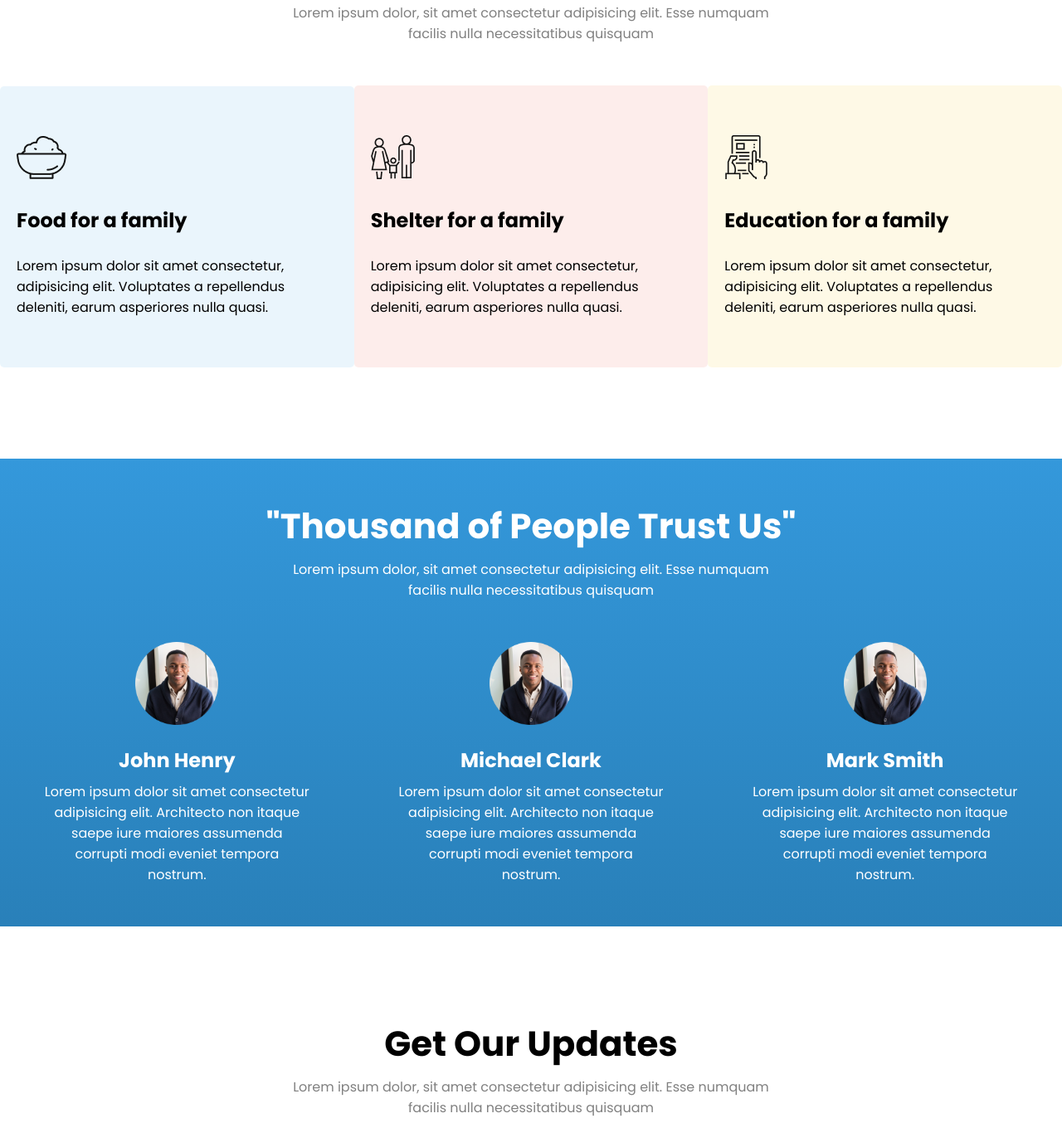
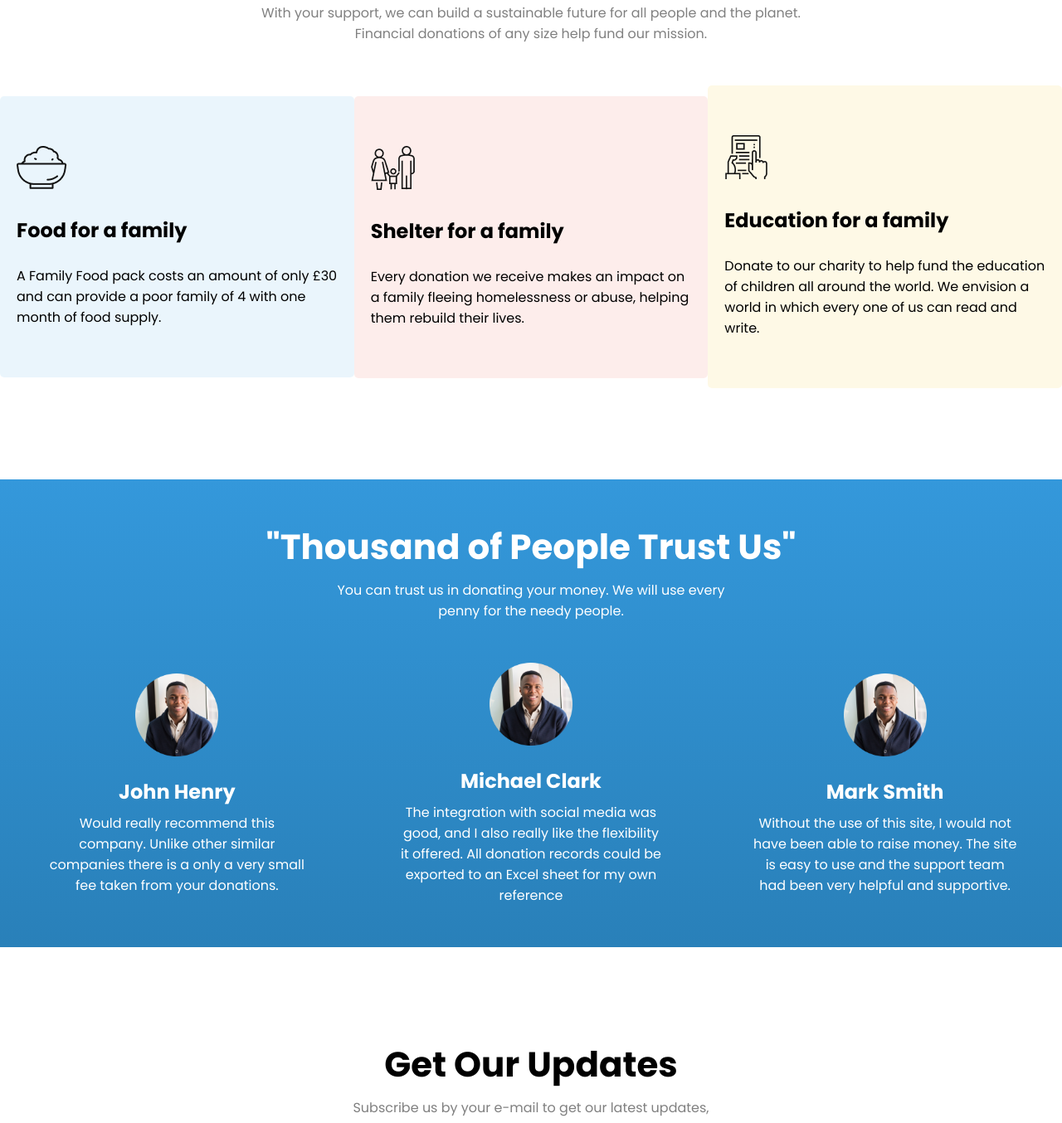
Before and after one commit to sizan-12/personal-website-assignment, a plain HTML site: page index.html in a window 1280 px wide. Shown: the part 1446-2800 px from the top of the page at 83% size. Drawn offline with Linux system fonts and the light colour scheme.

Commit message:
final modify

```diff
--- a/index.html
+++ b/index.html
@@ -21,7 +21,7 @@
     <section>
         <div class="Donate-today-area">
             <h1>Donate Today</h1>
-            <p>Lorem ipsum dolor, sit amet consectetur adipisicing elit. Esse numquam<br> facilis nulla necessitatibus quisquam</p>
+            <p>Help us transform the lives of needy people. Change someone's future.<br> Please donate what you can today </p>
         </div>
         <div class="amount-container">
             <div class="w-20">
@@ -52,53 +52,53 @@
     <section>
         <div class="Our-donate-plan-area">
             <h1>Our Donate Plan</h1>
-            <p>Lorem ipsum dolor, sit amet consectetur adipisicing elit. Esse numquam<br> facilis nulla necessitatibus quisquam</p>
+            <p>With your support, we can build a sustainable future for all people and the planet.<br> Financial donations of any size help fund our mission.</p>
         </div>
         <div class="our-donate-plan-container">
             <div class="w-30 light-blue-color">
                 <img src="donate-today-main/icons/food.png" alt="food">
                 <h2>Food for a family</h2>
-                <p>Lorem ipsum dolor sit amet consectetur, adipisicing elit. Voluptates a repellendus deleniti, earum asperiores nulla quasi.</p>
+                <p>A Family Food pack costs an amount of only £30 and can provide a poor family of 4 with one month of food supply.</p>
             </div>
             <div class="w-30 light-red-color">
                 <img src="donate-today-main/icons/shelter.png" alt="Shelter">
                 <h2>Shelter for a family</h2>
-                <p>Lorem ipsum dolor sit amet consectetur, adipisicing elit. Voluptates a repellendus deleniti, earum asperiores nulla quasi.</p>
+                <p>Every donation we receive makes an impact on a family fleeing homelessness or abuse, helping them rebuild their lives.</p>
             </div>
             <div class="w-30 light-orange-color">
                 <img src="donate-today-main/icons/Frame-1.png" alt="Education">
                 <h2>Education for a family</h2>
-                <p>Lorem ipsum dolor sit amet consectetur, adipisicing elit. Voluptates a repellendus deleniti, earum asperiores nulla quasi.</p>
+                <p>Donate to our charity to help fund the education of children all around the world. We envision a world in which every one of us can read and write.</p>
             </div>
         </div>
     </section>
     <section class="feedback-area">
         <div class="feedback-area-content">
             <h1>"Thousand of People Trust Us"</h1>
-            <p>Lorem ipsum dolor, sit amet consectetur adipisicing elit. Esse numquam<br> facilis nulla necessitatibus quisquam</p>
+            <p>You can trust us in donating your money. We will use every<br> penny for the needy people.</p>
         </div>
         <div class="feedback-area-container">
             <div class="w-25">
                 <img src="donate-today-main/images/Man.png" alt="man">
                 <H2>John Henry</H2>
-                <p>Lorem ipsum dolor sit amet consectetur adipisicing elit. Architecto non itaque saepe iure maiores assumenda corrupti modi eveniet tempora nostrum.</p>
+                <p>Would really recommend this company. Unlike other similar companies there is a only a very small fee taken from your donations.</p>
             </div>
             <div class="w-25">
                 <img src="donate-today-main/images/Man.png" alt="man">
                 <H2>Michael Clark</H2>
-                <p>Lorem ipsum dolor sit amet consectetur adipisicing elit. Architecto non itaque saepe iure maiores assumenda corrupti modi eveniet tempora nostrum.</p>
+                <p>The integration with social media was good, and I also really like the flexibility it offered. All donation records could be exported to an Excel sheet for my own reference</p>
             </div>
             <div class="w-25">
                 <img src="donate-today-main/images/Man.png" alt="man">
                 <H2>Mark Smith</H2>
-                <p>Lorem ipsum dolor sit amet consectetur adipisicing elit. Architecto non itaque saepe iure maiores assumenda corrupti modi eveniet tempora nostrum.</p>
+                <p>Without the use of this site, I would not have been able to raise money. The site is easy to use and the support team had been very helpful and supportive.</p>
             </div>
         </div>
     </section>
     <section>
         <div class="Update-area">
             <h1>Get Our Updates</h1>
-            <p>Lorem ipsum dolor, sit amet consectetur adipisicing elit. Esse numquam<br> facilis nulla necessitatibus quisquam</p>
+            <p>Subscribe us by your e-mail to get our latest updates,<br> news, events, and much more.</p>
         </div>
         <div class="mail-box-container">
             <div class="mail-input">
```
